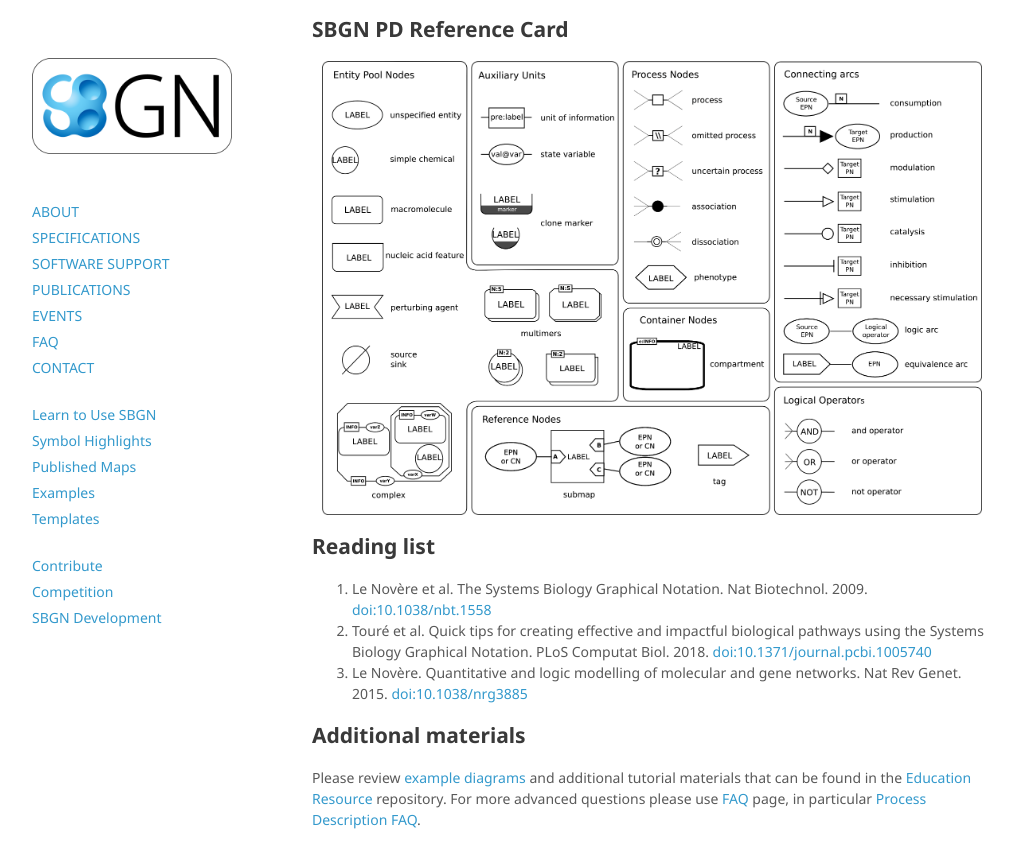
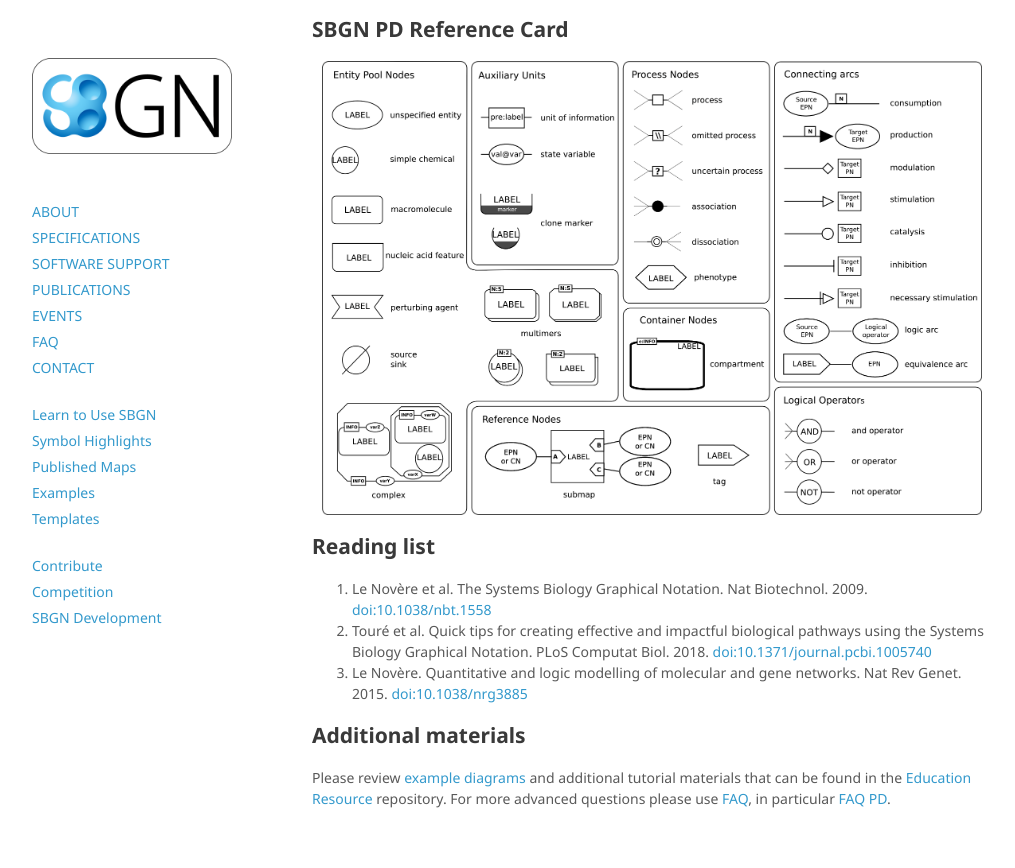
Before and after one commit to sbgn/sbgn, a Jekyll site: the page built from docs/learning_sbgn.md, in a window 1280 px wide and 900 px high, scrolled down 2438 px. Shown: the top 868 px of the window, without its empty margins (128-1143 px from the left). Built offline with Jekyll 4.4.1, drawn with Linux system fonts in a browser that asks for light colours; nearby versions of some CDN libraries.

Commit message:
Update learning_sbgn.md

```diff
--- a/docs/learning_sbgn.md
+++ b/docs/learning_sbgn.md
@@ -78,4 +78,4 @@
 
 ## Additional materials
 
-<p>Please review <a href="/examples">example diagrams</a> and additional tutorial materials that can be found in the <a href="https://github.com/sbgn/educational-resources">Education Resource</a> repository. For more advanced questions please use <a href="/faqs">FAQ</a> page, in particular <a href="/faq/pd">Process Description FAQ</a>.</p>
+<p>Please review <a href="/examples">example diagrams</a> and additional tutorial materials that can be found in the <a href="https://github.com/sbgn/educational-resources">Education Resource</a> repository. For more advanced questions please use <a href="/sbgn/faqs">FAQ</a>, in particular <a href="/sbgn/faq/pd">FAQ PD</a>.</p>
```
